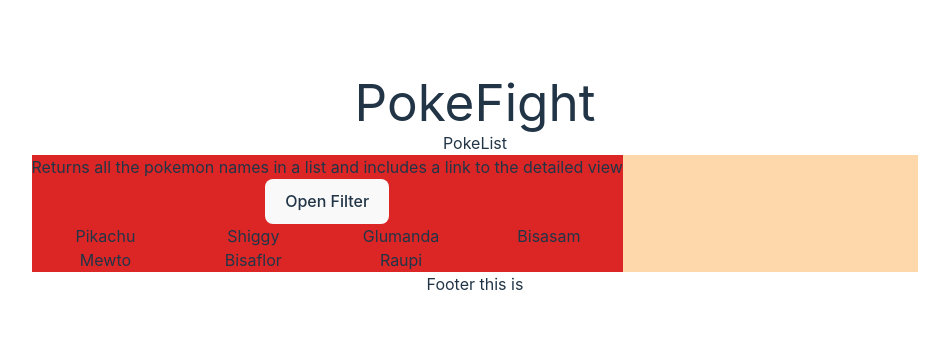
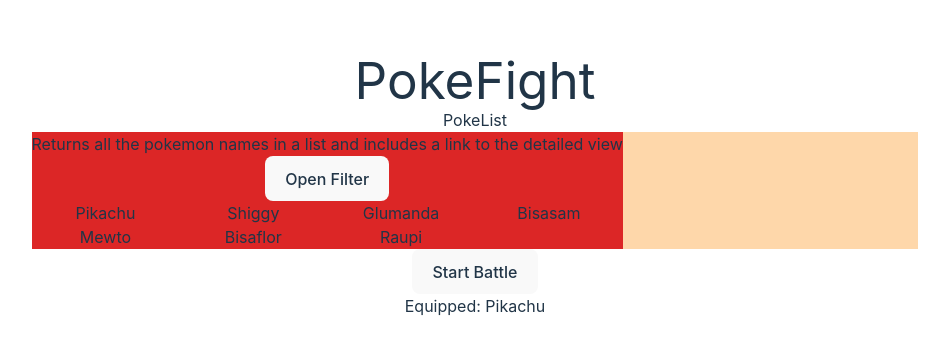
Before and after one commit to Endalokin/PokeFight-frontend, a React (Vite) app: page / in a window 1280 px wide. Shown: the part 215-568 px from the top of the page, without its empty margins (165-1114 px from the left). Built offline with nearby package versions, Linux system fonts and the light colour scheme.

Commit message:
the equipped Pokemon is available in whole Root

```diff
--- /dev/null
+++ b/src/components/Footer/Footer.jsx
@@ -0,0 +1,13 @@
+import React from 'react'
+import { useContext } from 'react'
+import { WholeContext } from '../root'
+
+export default function Footer() {
+    const {equippedPoke}= useContext(WholeContext)
+  return (
+    <div>
+        <button>Start Battle</button>
+        <div>Equipped: {equippedPoke}</div>
+    </div>
+  )
+}
--- a/src/components/Filters/TypeFilter.jsx
+++ b/src/components/PokeList/Filters/TypeFilter.jsx
@@ -1,5 +1,5 @@
 import React from 'react'
-import { pokemons } from '../../utils/pokemons'
+import { pokemons } from '../../../utils/pokemons'
 
 export default function TypFilter({ setPokeList }) {
 
--- a/src/components/PokeList.jsx
+++ b/src/components/PokeList/PokeList.jsx
@@ -1,7 +1,7 @@
 import React, { useState } from 'react'
 import { Outlet } from 'react-router-dom'
 import FilterSlideOver from './FilterSlideOver'
-import { pokemons } from '../utils/pokemons'
+import { pokemons } from '../../utils/pokemons'
 
 export default function PokeList() {
 
--- a/src/components/Root.jsx
+++ b/src/components/Root.jsx
@@ -1,14 +1,21 @@
 import React from 'react'
 import { Outlet } from 'react-router-dom'
+import { createContext, useState } from 'react'
+import Footer from './Footer/Footer'
+
+export const WholeContext = createContext()
 
 export default function Root() {
+
+    const [equippedPoke, setEquippedPoke] = useState("Pikachu")
+
     return (
-        <>
+        <WholeContext.Provider value = {{equippedPoke, setEquippedPoke}}>
             <header><h1>PokeFight</h1></header>
             <main>
                 <Outlet />
             </main>
-            <footer>Footer this is</footer>
-        </>
+            <Footer />
+        </WholeContext.Provider>
     )
 }
```
Also changed, not shown: src/App.jsx (+3 -4 lines), src/components/PokeList/FilterSlideOver.jsx (renamed from src/components/FilterSlideOver.jsx), src/components/PokeList/PokeDetail.jsx (renamed from src/components/PokeDetail.jsx), src/components/PokeList/PokeInfo.jsx (renamed from src/components/PokeInfo.jsx).
